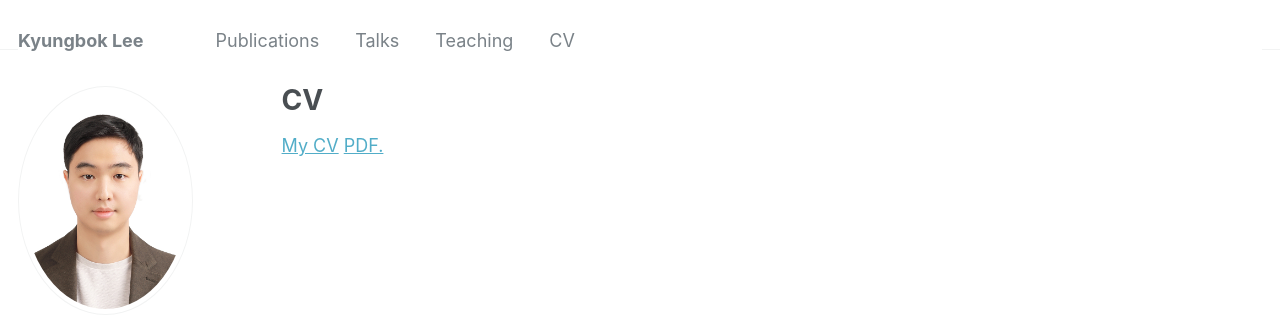
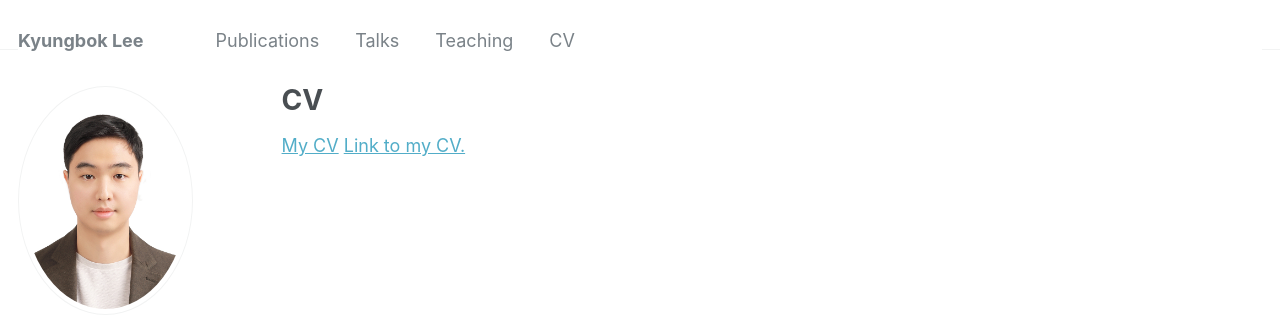
Before and after one commit to KyungbokLee/KyungbokLee.github.io, a Jekyll site: the page built from _pages/cv.md, in a window 1280 px wide. Shown: the top 327 px of the page. Built offline with Jekyll 4.4.1, drawn with Linux system fonts in a browser that asks for light colours; some web fonts are replaced.

Commit message:
Update cv.md

```diff
--- a/_pages/cv.md
+++ b/_pages/cv.md
@@ -8,4 +8,4 @@ redirect_from:
 ---
 
 [My CV](https://github.com/KyungbokLee/KyungbokLee.github.io/blob/master/_pages/CV.pdf)
-<a href="[username.github.io/folder/document.pdf](https://github.com/KyungbokLee/KyungbokLee.github.io/blob/master/_pages/CV.pdf)" target="Link to my CV">PDF.</a>
+<a href="[username.github.io/folder/document.pdf](https://github.com/KyungbokLee/KyungbokLee.github.io/blob/master/_pages/CV.pdf)" target="_blank">Link to my CV.</a>
```
